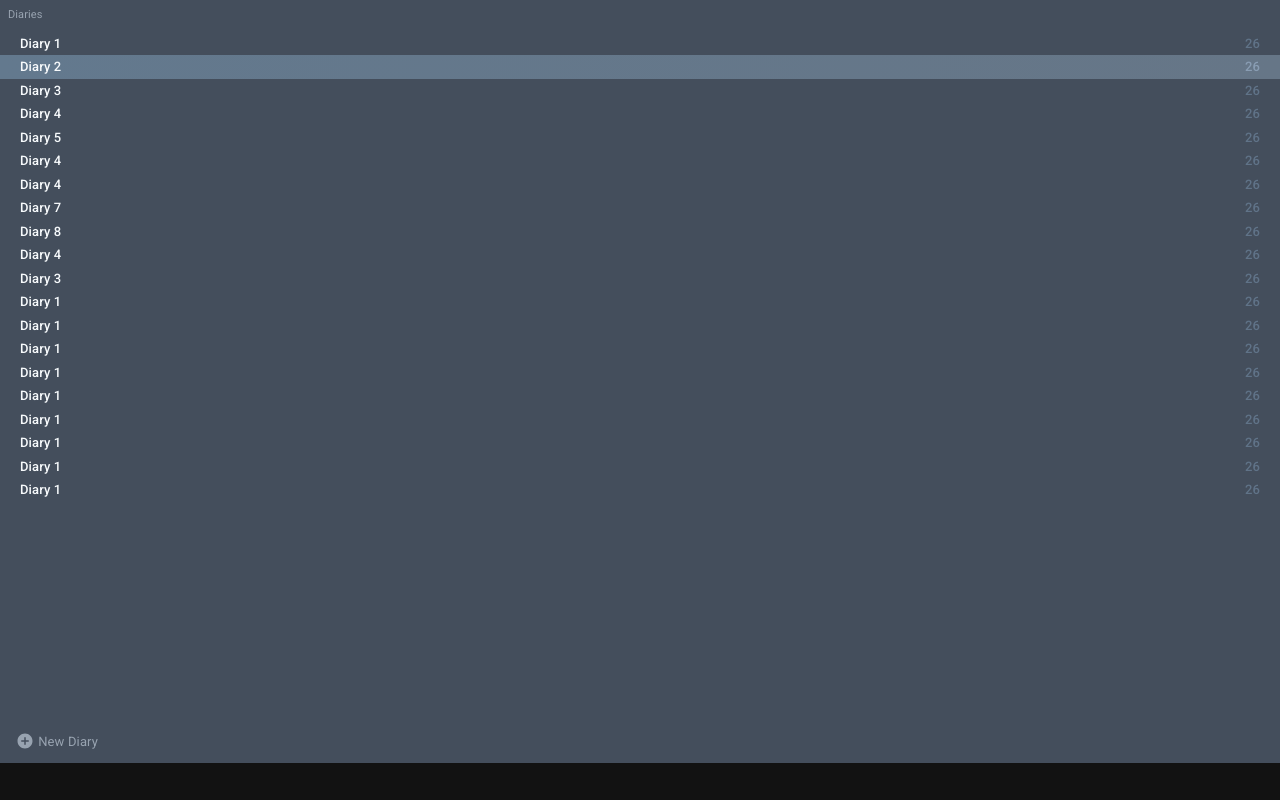
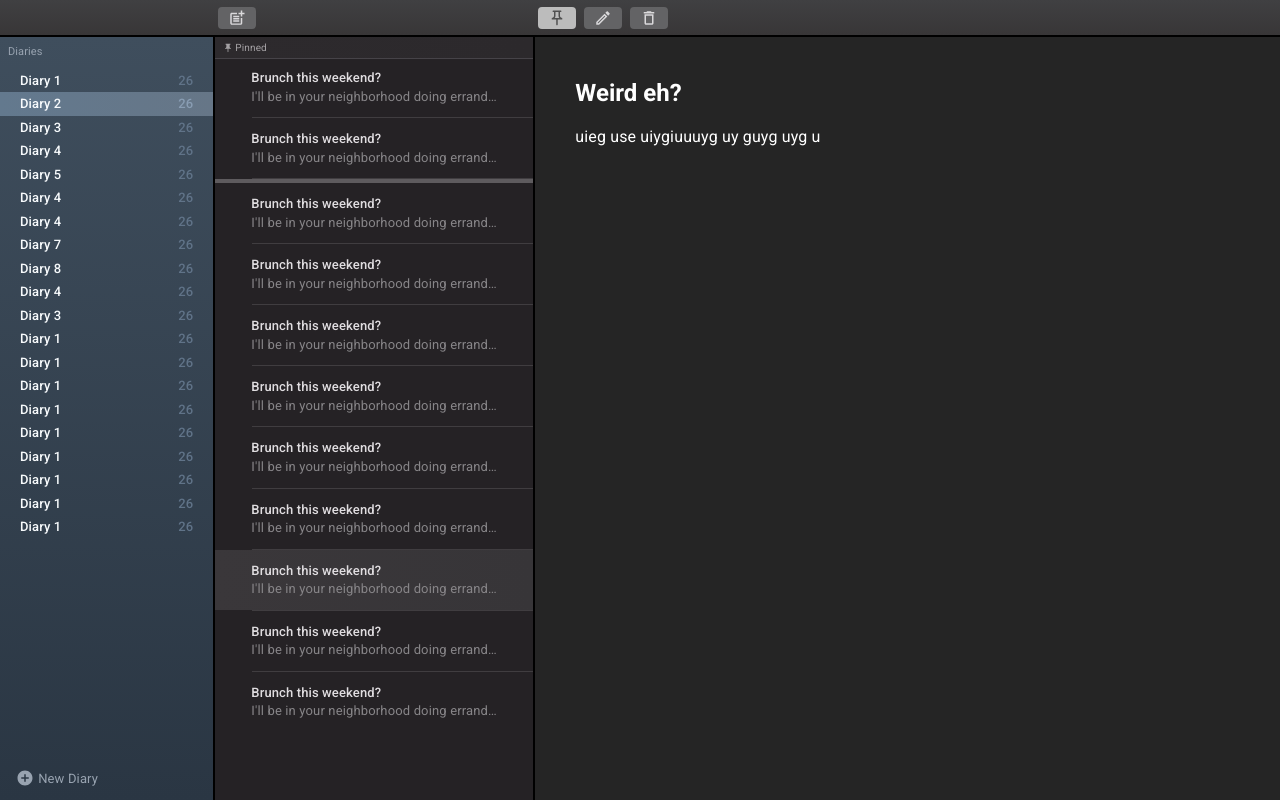
Before and after one commit to shakiralihamza/the-diaries-app, a React (Create React App) app: page / in a window 1280 px wide. Built offline with nearby package versions, Linux system fonts and the light colour scheme.

Commit message:
App component updates

```diff
--- a/src/App.tsx
+++ b/src/App.tsx
@@ -1,14 +1,25 @@
 import React from 'react';
 import Diaries from "./features/diaries/Diaries";
 import {Grid} from "@mui/material";
+import Entries from "./features/entries/Entries";
+import Header from "./features/header/Header";
+import ViewEntry from "./features/viewEntry/ViewEntry";
 
 function App() {
     return (
         <>
-            <Grid container>
-                <Grid item xs={12} sx={{backgroundColor:'#444e5c'}}>
+            <Header/>
+            <Grid container sx={{borderTop:'2px solid black'}}>
+                <Grid item sm={3} md={2} sx={{backgroundImage: 'linear-gradient(to bottom, #3f4e5d, #2a3643)'}}>
                     <Diaries/>
                 </Grid>
+                <Grid item sm={4} md={3} sx={{backgroundColor: '#252225', borderLeft:'2px solid black'}}>
+                    <Entries/>
+                </Grid>
+                <Grid item sm={5} md={7} sx={{backgroundColor: '#252525', borderLeft:'2px solid black'}}>
+                    <ViewEntry/>
+                </Grid>
+
             </Grid>
         </>
     );
```
